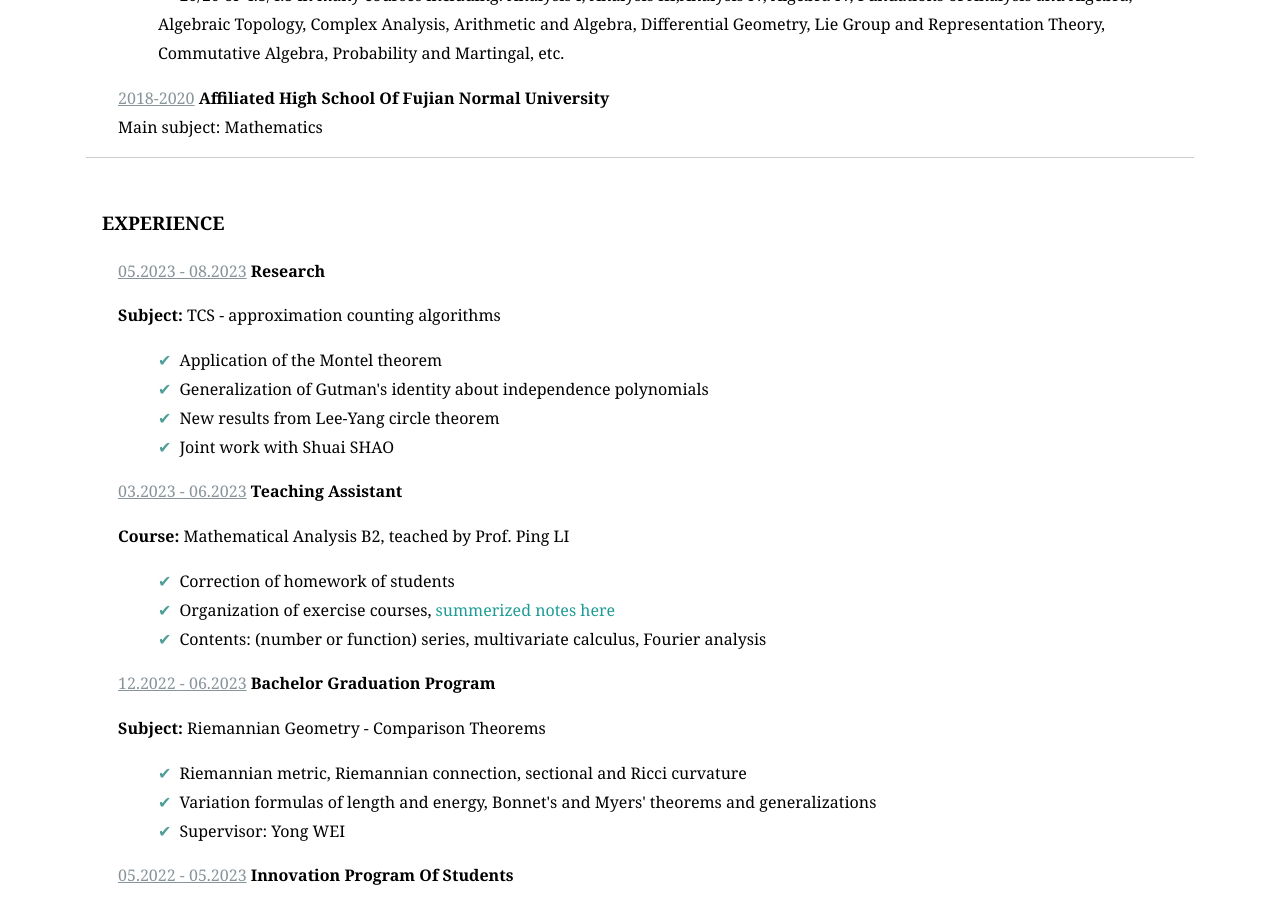
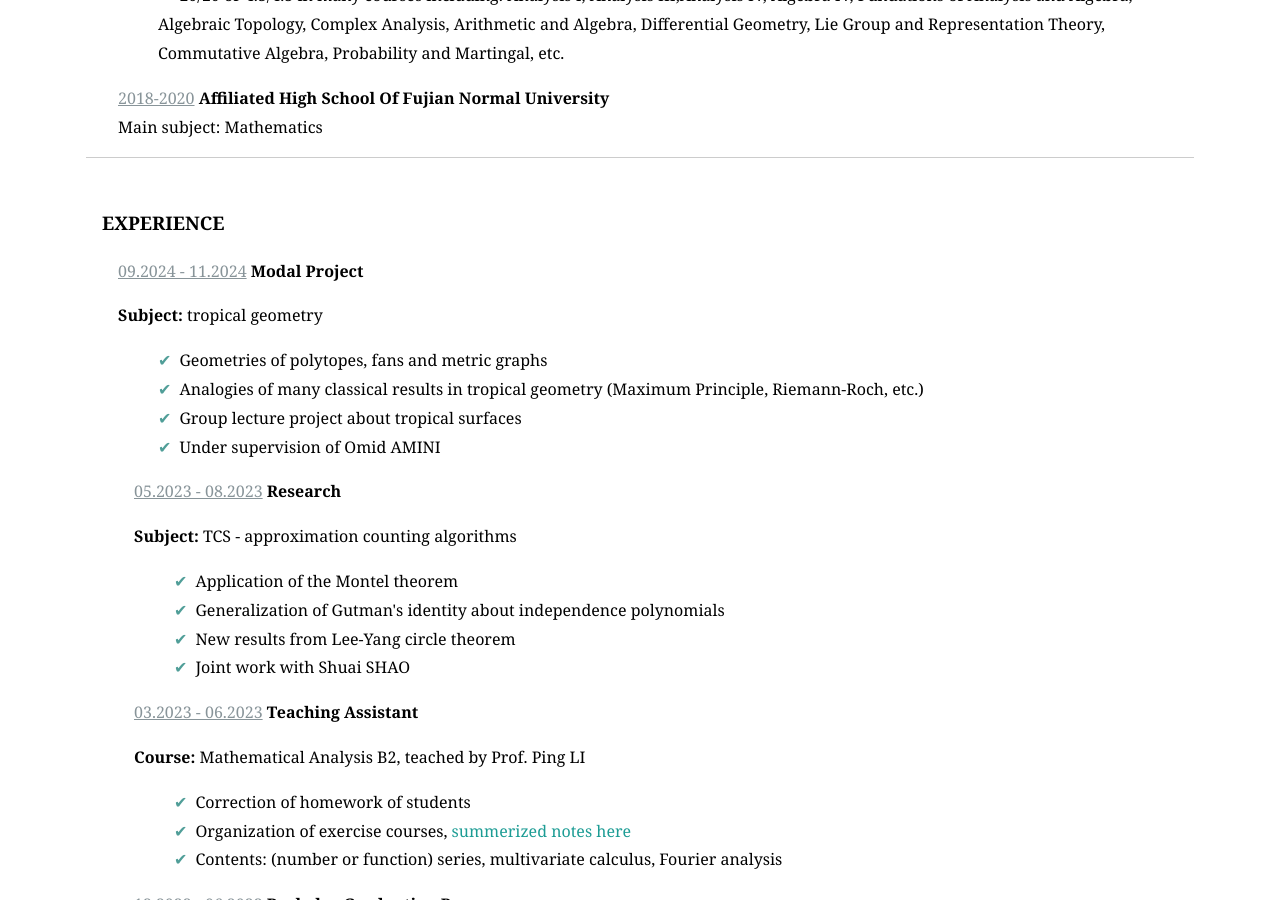
Before and after one commit to XiaoweiYEXavier/XiaoweiYEXavier.github.io, a Jekyll site: the page CV/index.html, which Jekyll copies as it is, in a window 1280 px wide and 900 px high, scrolled down 1174 px. Built offline with Jekyll 4.4.1, drawn with Linux system fonts in a browser that asks for light colours; nearby versions of some CDN libraries; some web fonts are replaced.

Commit message:
Update index.html

```diff
--- a/CV/index.html
+++ b/CV/index.html
@@ -79,6 +79,19 @@
       <h3>Experience</h3>
       <article>
         <div class='job-title'>
+          <span>09.2024 - 11.2024</span> <strong>Modal Project</strong><br>
+        </div>
+        <div>
+          <p><strong>Subject:</strong> tropical geometry
+          <ul class="job-description">
+            <li>Geometries of polytopes, fans and metric graphs</li>
+            <li>Analogies of many classical results in tropical geometry (Maximum Principle, Riemann-Roch, etc.)</li>
+            <li>Group lecture project about tropical surfaces</li>
+            <li>Under supervision of Omid AMINI</li>
+          </ul>
+        </div>
+      <article>
+        <div class='job-title'>
           <span>05.2023 - 08.2023</span> <strong>Research</strong><br>
         </div>
         <div>
```
